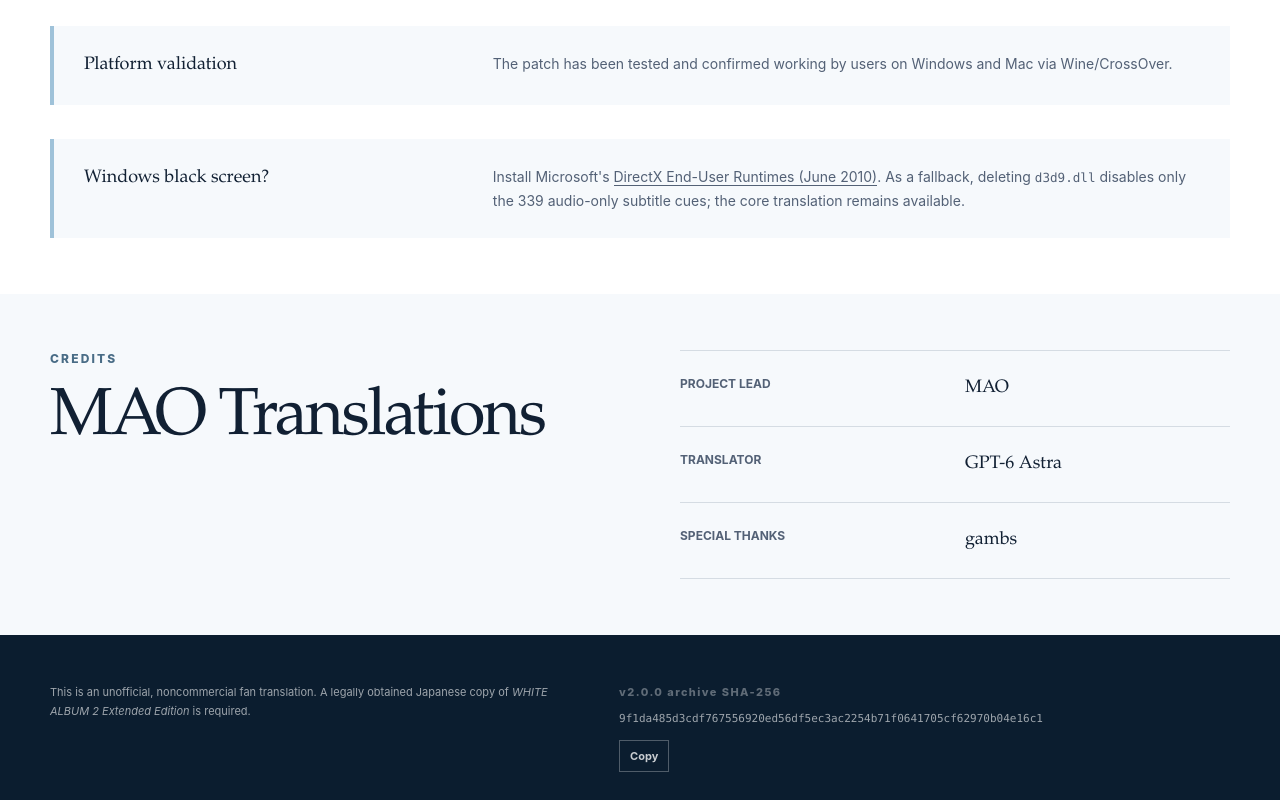
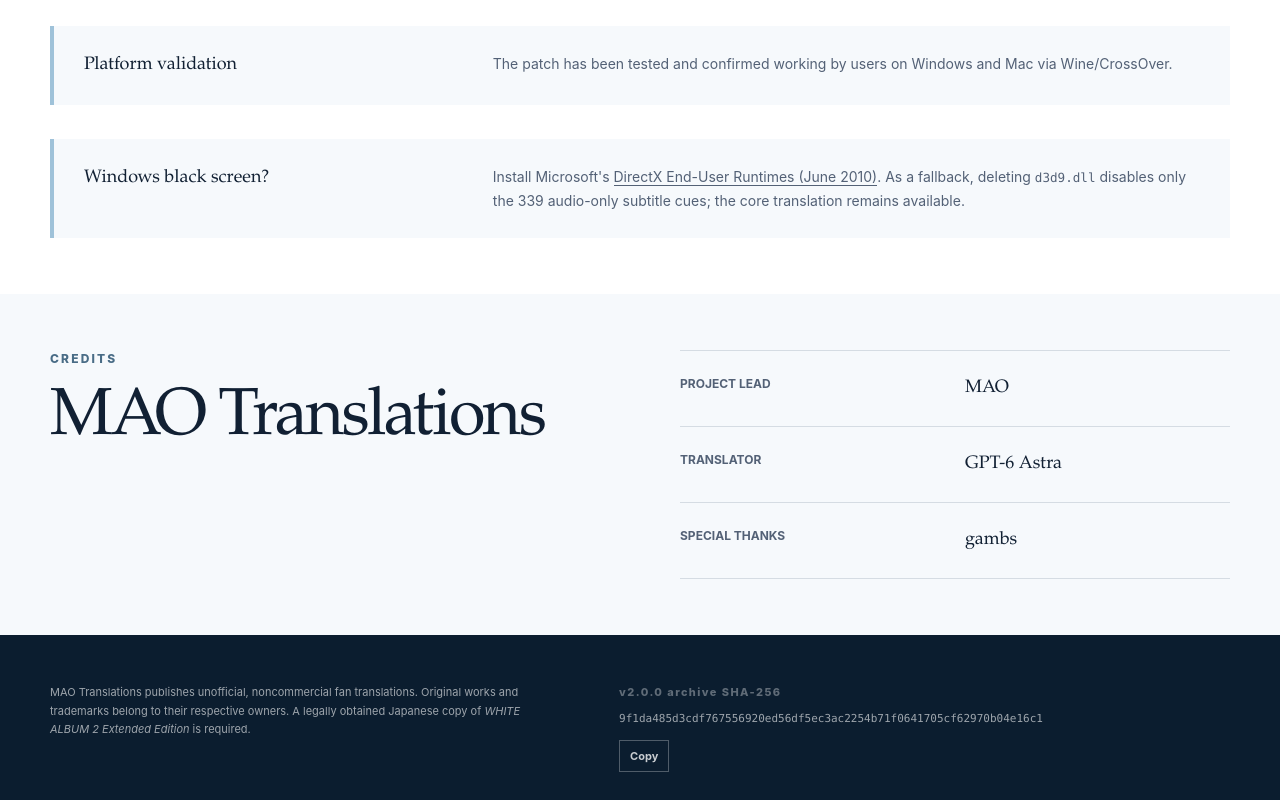
Before and after one commit to MAO-TLs/white-album-2, a Next.js app: page / in a window 1280 px wide. Shown: the part 2931-3731 px from the top of the page. Built offline with nearby package versions, Linux system fonts and the light colour scheme.

Commit message:
Standardize release navigation and footer details

```diff
--- a/app/SiteFooter.tsx
+++ b/app/SiteFooter.tsx
@@ -13,7 +13,8 @@
     <footer>
       <div className="shell footer-inner">
         <p>
-          This is an unofficial, noncommercial fan translation. A legally
+          MAO Translations publishes unofficial, noncommercial fan translations.
+          Original works and trademarks belong to their respective owners. A legally
           obtained Japanese copy of <em>WHITE ALBUM 2 Extended Edition</em> is
           required.
         </p>
```
